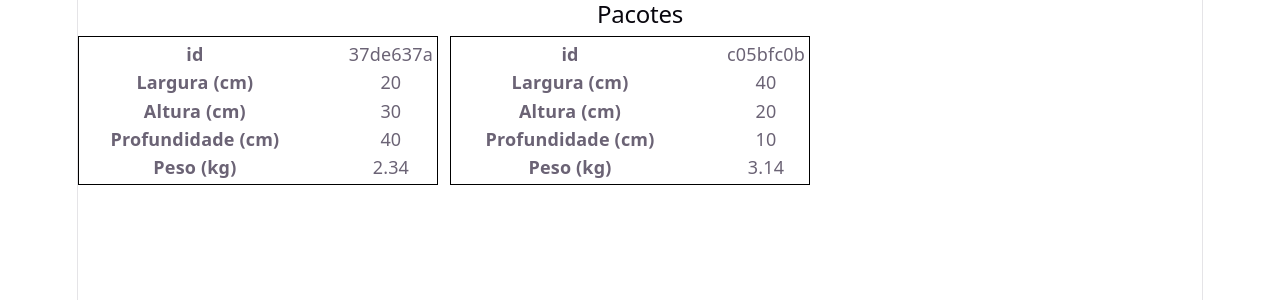
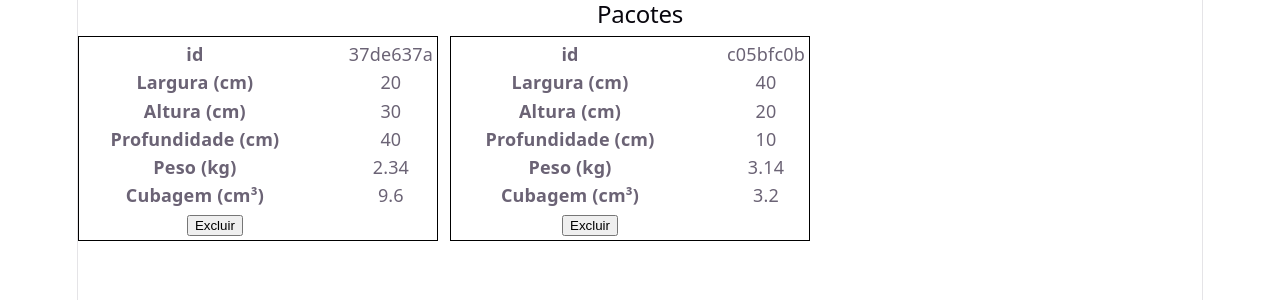
Before and after one commit to ufjf-dcc207/ufjf-dcc207-2026-3-a-atv08-lucasvchaves, a React (Vite) app: page / in a window 1280 px wide. Shown: the top 300 px of the page. Built offline with nearby package versions, Linux system fonts and the light colour scheme.

Commit message:
exclusao de pacotes e cubagem

```diff
--- a/src/App.tsx
+++ b/src/App.tsx
@@ -23,11 +23,17 @@ const data: Array<PacoteType> = [
 function App() {
   const [pacotes, setPacotes] = useState(data);
 
+  function excluirPacote(id: string) {
+    const novoPacotes = pacotes.filter(p => p.id !== id);
+    setPacotes(novoPacotes);
+  }
+
   return (
     <section>
       <h2>Pacotes</h2>
       <div className='pacotes'>
-        {pacotes.map(p => <Pacote pacote={p} key={p.id}/>)}      </div>
+        {pacotes.map(p => <Pacote pacote={p} key={p.id} acaoExcluir={excluirPacote}></Pacote>)}
+      </div>
     </section>
   )
 }
--- a/src/Pacote.tsx
+++ b/src/Pacote.tsx
@@ -3,8 +3,9 @@ import type { PacoteType } from "./types"
 
 type PacoteProps = {
     pacote: PacoteType;
+    acaoExcluir: (id: string)=>void;
 }
-export default function Pacote({pacote}: PacoteProps) {
+export default function Pacote({pacote, acaoExcluir}: PacoteProps) {
     return (
         <div className="pacote">
             <dt>id</dt>
@@ -17,5 +18,10 @@ export default function Pacote({pacote}: PacoteProps) {
             <dd>{pacote.profundidade}</dd>
             <dt>Peso (kg)</dt>
             <dd>{pacote.peso}</dd>
+            <dt>Cubagem (cm³)</dt>
+            <dd> {400*pacote.altura/100*pacote.largura/100*pacote.profundidade/100} </dd>
+            <dd>
+                <button onClick={() => acaoExcluir(pacote.id)}>Excluir</button>
+            </dd>
         </div>)
 }
```
